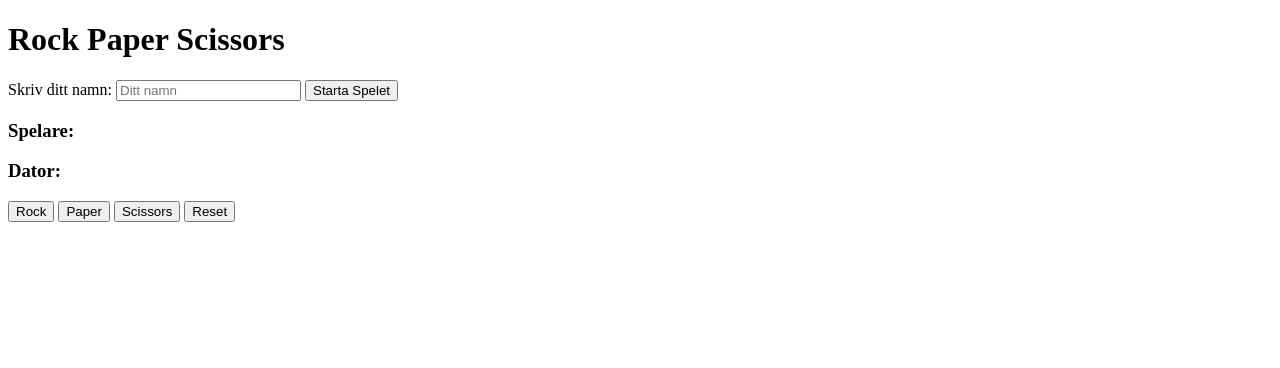
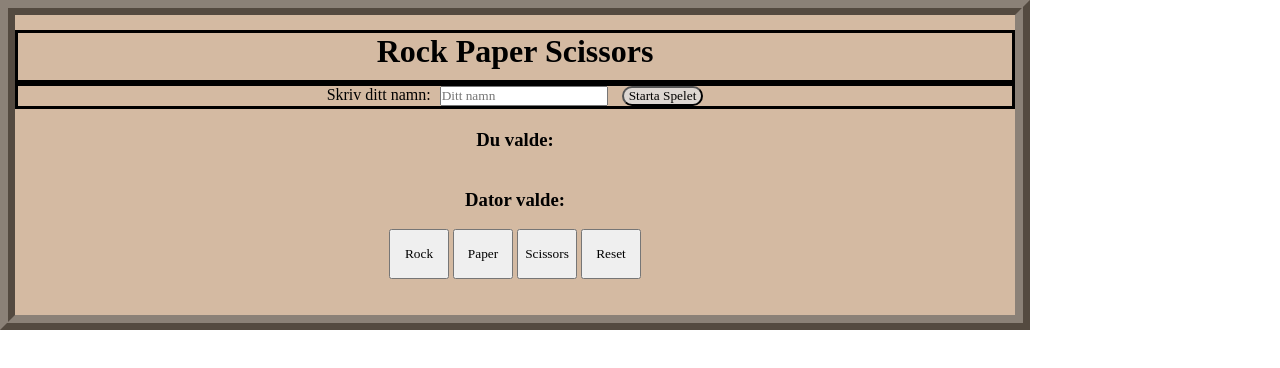
Before and after one commit to SepVaz/rpsgame, a plain HTML site: page index.html in a window 1280 px wide. Drawn offline with Linux system fonts and the light colour scheme; a web font is replaced by a local one.

Commit message:
lite css

```diff
--- a/index.html
+++ b/index.html
@@ -4,19 +4,29 @@
     <meta charset="UTF-8">
     <meta name="viewport" content="width=device-width, initial-scale=1.0">
     <title>RPS</title>
+    <link rel="stylesheet" href="style.css">
+    <link href="https://fonts.googleapis.com/css2?family=Hedvig+Letters+Serif:opsz@12..24&display=swap" rel="stylesheet">
     <script src="script.js" defer></script>
 </head>
 <body>
 
+
+    <div class="gameContainer">
+    <h1>Rock Paper Scissors</h1>
     <div class="wrapper">
-    <h1>Rock Paper Scissors</h1>
-
     <label for="playerName">Skriv ditt namn:</label>
     <input type="text" id="playerName" placeholder="Ditt namn">
     <button id="startBtn">Starta Spelet</button>
+    </div>
 
-    <h3>Spelare: <span id="playerChoice"></span></h3>
-    <h3>Dator: <span id="computerChoice"></span></h3>
+
+    <h3>Du valde: <span id="playerChoice"></span></h3><br>
+    <h3>Dator valde: <span id="computerChoice"></span></h3><br>
+
+    <div class="resultContainer">
+        <p id="result"></p>
+        </div>
+
 
     <div class="buttons">
     <button id="rockBtn">Rock</button>
@@ -25,10 +35,9 @@
     <button id="resetBtn">Reset</button>
     </div>
 
-    <div class="resultContainer">
-    <p id="result"></p>
+
 </div>
-</div>
+
 
 </body>
 </html>
--- a/script.js
+++ b/script.js
@@ -43,7 +43,7 @@ function playGame(playerChoice) {
   function determineWinner(playerChoice, computerChoice) {
     const playerName = playerNameInput.value;
     if (playerChoice === computerChoice) {
-      return 'It\'s a tie!';
+      return 'Oavgjort';
     } else if (
       (playerChoice === 'Rock' && computerChoice === 'Scissors') ||
       (playerChoice === 'Paper' && computerChoice === 'Rock') ||
--- /dev/null
+++ b/style.css
@@ -0,0 +1,81 @@
+*{
+    margin: 0px;
+    padding: 0px;
+    font-family: 'Hedvig Letters Serif', serif;
+
+}
+
+div.gameContainer{
+
+    background-color: rgb(212, 186, 162);
+    height: 300px;
+    width: 1000px;
+    border: 4mm ridge rgba(8, 8, 8, 0.6);
+    text-align: center;
+
+}
+
+div.wrapper {
+    border: solid, black;
+
+}
+
+h1 {
+    text-align: center;
+    border: solid,  black;
+    margin-top: 15px;
+    padding-bottom: 10px;
+}
+
+label {
+
+    padding-right: 5px;
+}
+
+input#playerName {
+    background-color: ;
+}
+
+button#startBtn {
+    padding-left: 5px;
+    padding-right: 5px;
+    margin-left: 10px;
+    border-radius: 25px;
+    background: #ddd7d2;
+
+}
+
+h3{
+   text-align: center;
+   margin-top: 20px;
+}
+
+button#rockBtn {
+    height: 50px;
+    width: 60px
+
+}
+
+button#paperBtn {
+    height: 50px;
+    width: 60px
+
+}
+
+button#scissorsBtn {
+    height: 50px;
+    width: 60px
+
+}
+
+button#resetBtn {
+    height: 50px;
+    width: 60px
+
+}
+
+
+.resultContainer {
+
+
+}
```
